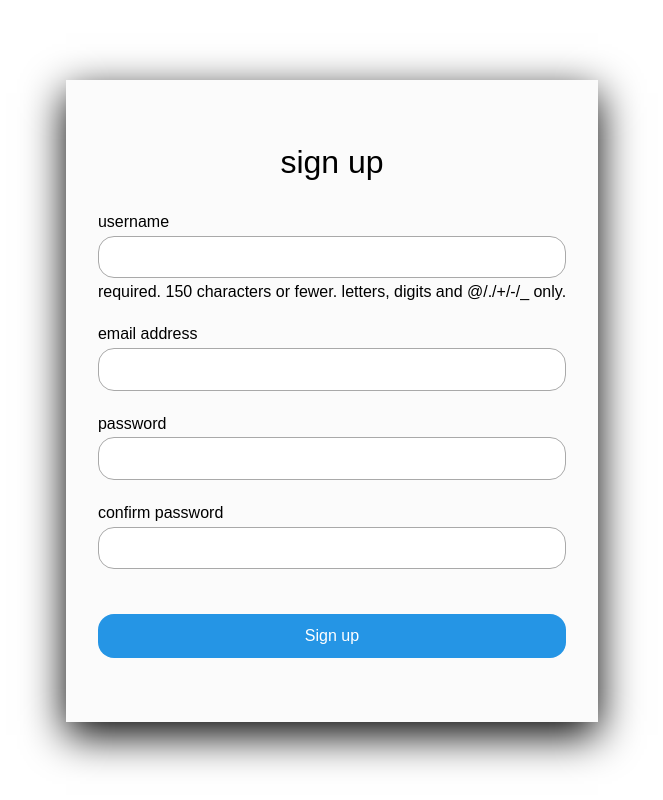
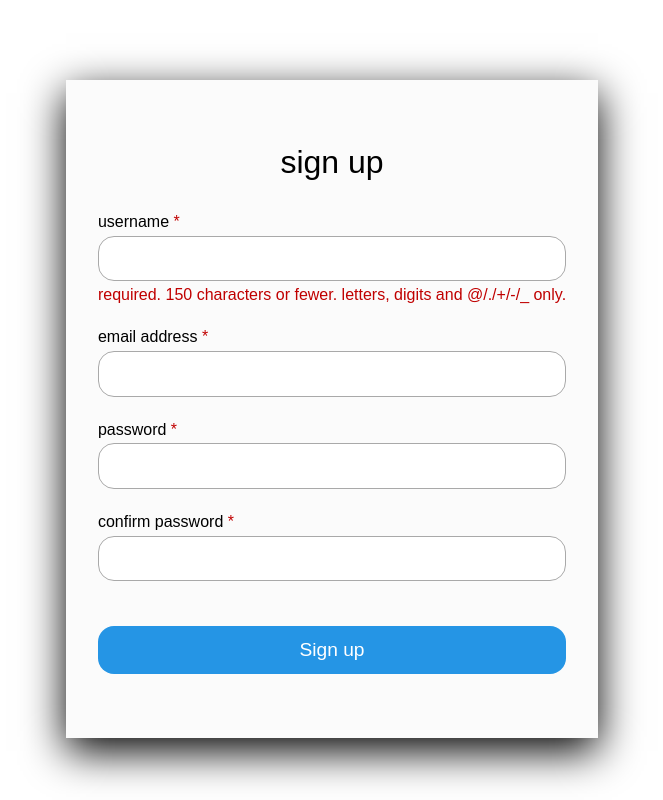
Before and after one commit to cmbak/final-year-project, a Django app: page /signup/ in a window 1280 px wide. Shown: the whole page, without its empty margins (308-971 px from the left). Run offline with Django 5.2, Linux system fonts and the light colour scheme; some libraries are stand-ins or nearby versions.

Commit message:
Add required symbol and attribute to inputs

```diff
--- a/project/api/serializers.py
+++ b/project/api/serializers.py
@@ -25,9 +25,16 @@ class UserSerializer(serializers.ModelSerializer):
     class Meta:
         model = User
         fields = ["id", "username", "email", "password"]
+        field_kw_args = {"required": True, "allow_blank": False}
+        extra_kwargs = {
+            "username": field_kw_args,
+            "email": field_kw_args,
+            "password": field_kw_args,
+        }
 
     def validate_email(self, value):
         """Check that no user with given email already exists"""
+        print(User.objects.filter(email=value).exists())
         if User.objects.filter(email=value).exists():
             raise serializers.ValidationError("A user with that email already exists")
         return value
--- a/project/api/views.py
+++ b/project/api/views.py
@@ -23,13 +23,12 @@ class SignupView(APIView):
     renderer_classes = [TemplateHTMLRenderer]
     template_name = "signup.html"
     permission_classes = [permissions.AllowAny]
-    style = {"template_pack": "rest_framework/vertical/"}  # TODO delete
 
     def get(self, request):
         """Handle GET request to signup page"""
         serializer = UserSerializer
         return response.Response(
-            {"serializer": serializer, "style": self.style},
+            {"serializer": serializer},
             status=status.HTTP_200_OK,
         )
 
--- a/project/static/forms.css
+++ b/project/static/forms.css
@@ -41,10 +41,16 @@ input {
   border-radius: 1rem;
   padding: 0.8rem;
   border: 1px solid darkgray;
+  font-size: 1rem;
+}
+
+.help-block,
+.required-span {
+  color: rgb(192, 0, 0);
 }
 
 .btn-signup {
-  font-size: 1rem;
+  font-size: 1.2rem;
   background-color: #2595e5;
   color: white;
   border: none;
--- /dev/null
+++ b/project/static/forms.js
@@ -0,0 +1,14 @@
+// Inital way of adding required attribute to inputs rendered using render_form
+// Ideally this would be in the serializer
+
+const inputs = document.getElementsByTagName('input');
+const labels = document.getElementsByTagName('label');
+
+for (const input of inputs) {
+  if (input.type === 'submit') break;
+  input.required = true;
+}
+
+for (const label of labels) {
+  label.innerHTML += " <span class='required-span'>*</span>";
+}
--- a/project/templates/signup.html
+++ b/project/templates/signup.html
@@ -4,6 +4,7 @@
 <html>
   <head>
     <link rel='stylesheet' href={% static 'forms.css'%}>
+    <script src="{% static 'forms.js' %}" defer></script>
   </head>
   <body>
     <div class="container-center">
```
